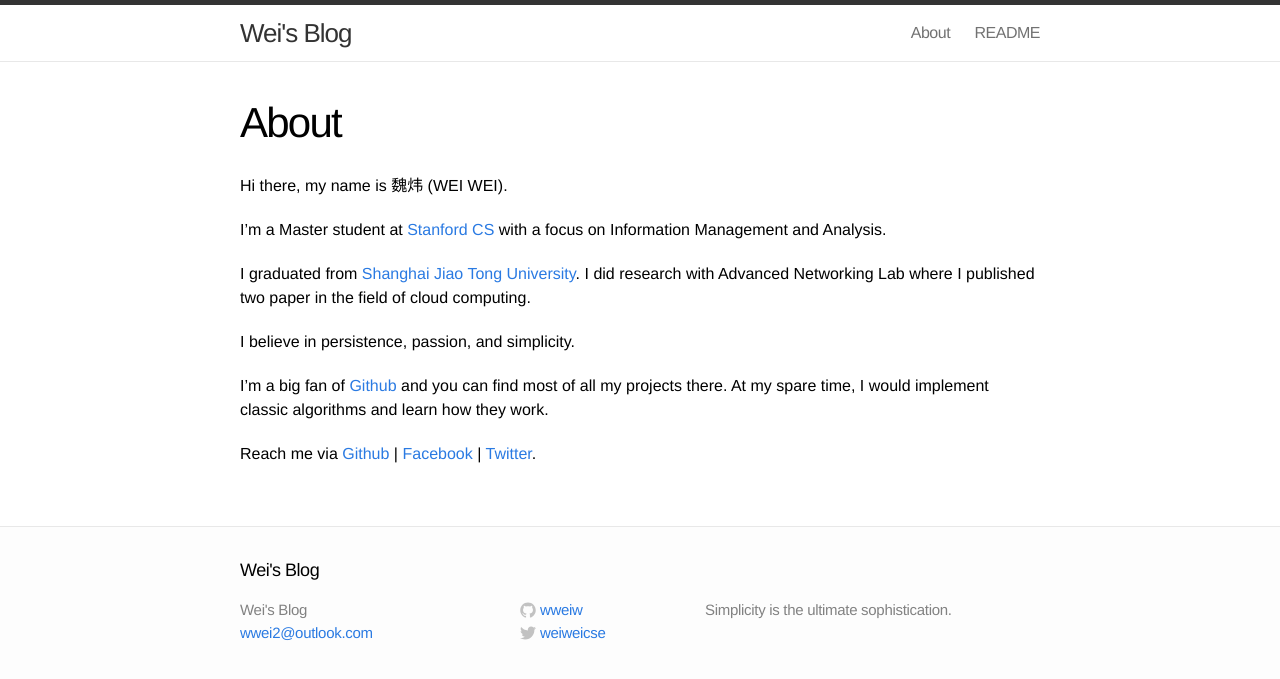
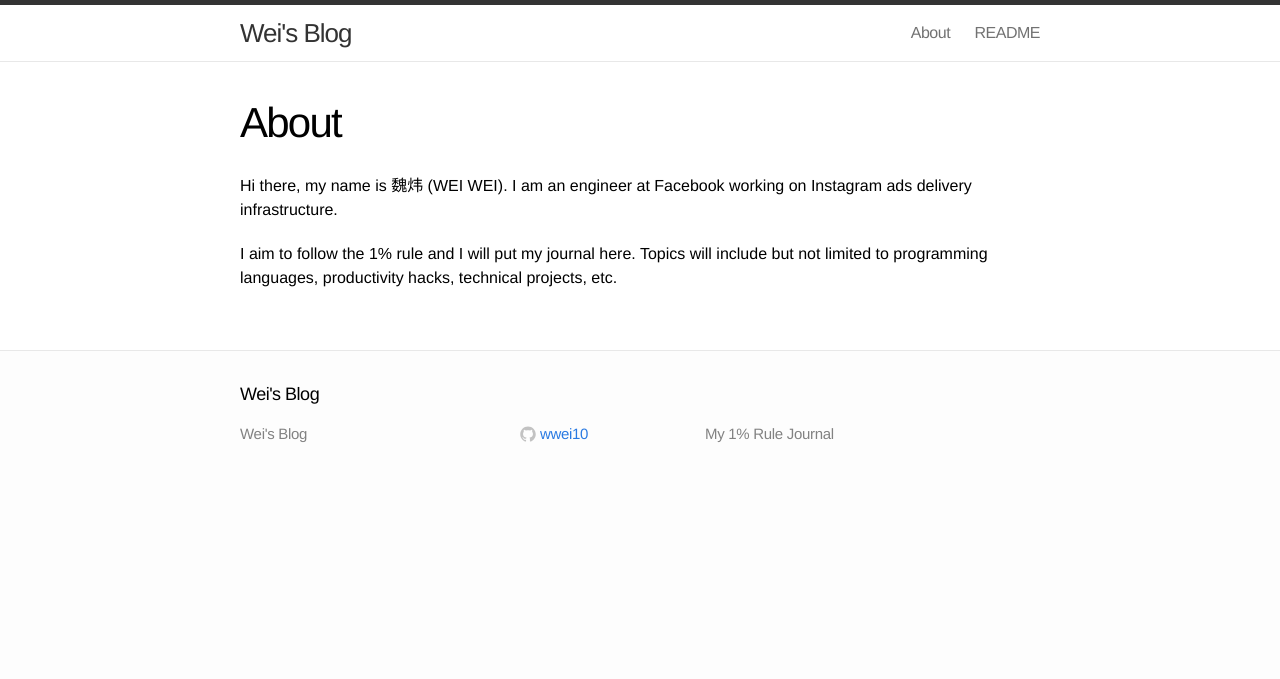
Before and after one commit to wwei10/blog.wwei10.com, a Jekyll site: the page built from about.md, in a window 1280 px wide. Shown: the top 679 px of the page. Built offline with Jekyll 4.4.1, drawn with Linux system fonts in a browser that asks for light colours; Markdown is read by kramdown in place of the engine named in the settings.

Commit message:
Various updates

```diff
--- a/_config.yml
+++ b/_config.yml
@@ -1,12 +1,10 @@
 # Site settings
 title: Wei's Blog
-email: wwei2@outlook.com
-description: "Simplicity is the ultimate sophistication."
+description: "My 1% Rule Journal"
 baseurl: ""
-url: "http://wwei2.com"
-twitter_username: weiweicse
-github_username: wweiw
+url: "http://blog.wwei10.com"
+github_username: wwei10
 
 # Build settings
-markdown: redcarpet
+markdown: kramdown
 permalink: pretty
--- a/about.md
+++ b/about.md
@@ -4,21 +4,6 @@
 permalink: /about/
 ---
 
-Hi there, my name is 魏炜 (WEI WEI).
+Hi there, my name is 魏炜 (WEI WEI). I am an engineer at Facebook working on Instagram ads delivery infrastructure.
 
-I'm a Master student at [Stanford CS](http://cs.stanford.edu) with a focus on
-Information Management and Analysis.
-
-I graduated from [Shanghai Jiao Tong University](http://www.cs.sjtu.edu.cn). I did research with
-Advanced Networking Lab where I published two paper in the field of
-cloud computing.
-
-I believe in persistence, passion, and simplicity.
-
-I'm a big fan of [Github](https://github.com/wweiw) and you can find most of all
-my projects there. At my spare time, I would implement classic algorithms
-and learn how they work.
-
-Reach me via [Github](https://github.com/wweiw) |
-[Facebook](https://facebook.com/profile.php?id=100004290724109) |
-[Twitter](https://twitter.com/weiweicse).
+I aim to follow the 1% rule and I will put my journal here. Topics will include but not limited to programming languages, productivity hacks, technical projects, etc.
```
Also changed, not shown: _posts/2014-02-22-fisher-yates-shuffle.md (+1 -2 lines), 1 other file.
